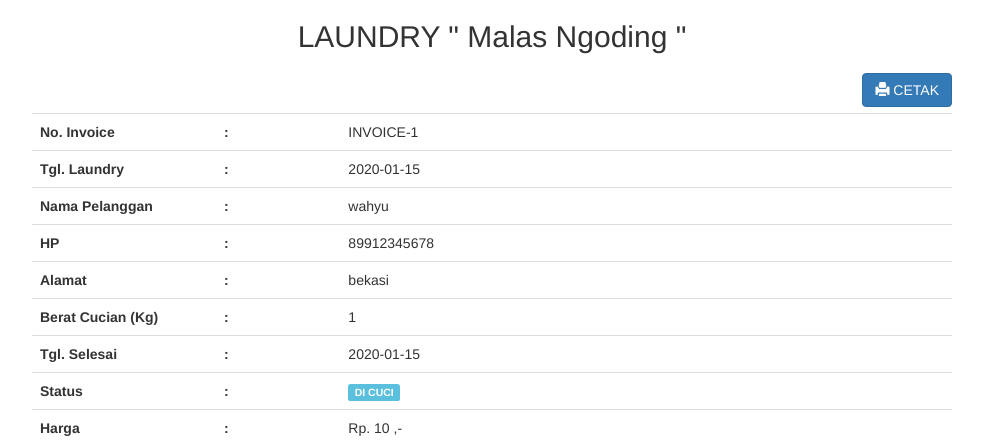
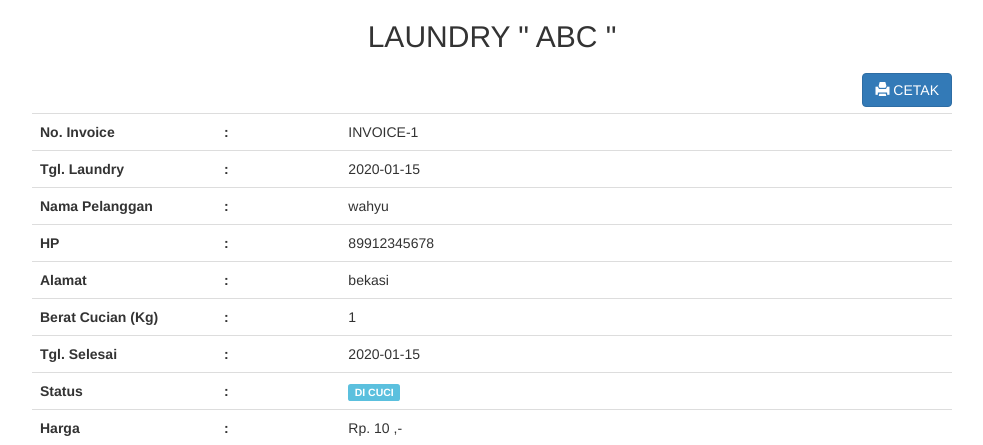
Before and after one commit to budextele/project-pwl, a PHP site: page /admin/transaksi_invoice.php?id=1 in a window 1280 px wide. Shown: the top 445 px of the page, without its empty margins (148-1131 px from the left). Run offline with PHP 8.4, Linux system fonts and the light colour scheme; the visitor is signed in with stand-in values (Sample User, id 1); data comes from the database, SQL or seed files in the repository; tables that the repository leaves empty hold one stand-in row (values such as "Sample post").

Commit message:
hapus wm sedikit

```diff
--- a/admin/cetak_pdf.php
+++ b/admin/cetak_pdf.php
@@ -8,10 +8,10 @@ include '../koneksi.php';
 $html = '<!DOCTYPE html>';
 $html .= '<html>';
 $html .= '<head>';
-$html .='	<title>Sistem Informasi Laundry Malas Ngoding - WWW.MALASNGODING.COM</title>';
+$html .='	<title>Sistem Informasi Laundry "ABC"</title>';
 $html .= '</head>';
 $html .= '<body>';
-$html .= '<center><h2>LAUNDRY " Malas Ngoding "</h2></center>';
+$html .= '<center><h2>LAUNDRY " ABC "</h2></center>';
 
 $dari = $_GET['dari'];
 $sampai = $_GET['sampai'];
--- a/admin/transaksi_invoice.php
+++ b/admin/transaksi_invoice.php
@@ -1,7 +1,7 @@
 <!DOCTYPE html>
 <html>
 <head>
-	<title>Sistem Informasi Laundry Malas Ngoding - WWW.MALASNGODING.COM</title>
+	<title>Sistem Informasi Laundry "ABC"</title>
 
 	<link rel="stylesheet" type="text/css" href="../assets/css/bootstrap.css">
 	<script type="text/javascript" src="../assets/js/jquery.js"></script>
@@ -33,7 +33,7 @@
 			$transaksi = mysqli_query($koneksi,"select * from transaksi,pelanggan where transaksi_id='$id' and transaksi_pelanggan=pelanggan_id");
 			while($t=mysqli_fetch_array($transaksi)){
 				?>
-				<center><h2>LAUNDRY " Malas Ngoding "</h2></center>
+				<center><h2>LAUNDRY " ABC "</h2></center>
 				<h3></h3>
 
 				<a href="transaksi_invoice_cetak.php?id=<?php echo $id; ?>" target="_blank" class="btn btn-primary pull-right"><i class="glyphicon glyphicon-print"></i> CETAK</a>
--- a/admin/transaksi_invoice_cetak.php
+++ b/admin/transaksi_invoice_cetak.php
@@ -1,7 +1,7 @@
 <!DOCTYPE html>
 <html>
 <head>
-<title>Sistem Informasi Laundry Malas Ngoding - WWW.MALASNGODING.COM</title>
+<title>Sistem Informasi Laundry "ABC"</title>
 
 <link rel="stylesheet" type="text/css" href="../assets/css/bootstrap.css">
 <script type="text/javascript" src="../assets/js/jquery.js"></script>
@@ -33,7 +33,7 @@ include '../koneksi.php';
 		$transaksi = mysqli_query($koneksi,"select * from transaksi,pelanggan where transaksi_id='$id' and transaksi_pelanggan=pelanggan_id");
 		while($t=mysqli_fetch_array($transaksi)){
 			?>
-			<center><h2>LAUNDRY " Malas Ngoding "</h2></center>
+			<center><h2>LAUNDRY " ABC "</h2></center>
 			<h3>INVOICE-<?php echo $t['transaksi_id']; ?></h3>
 
 
```
